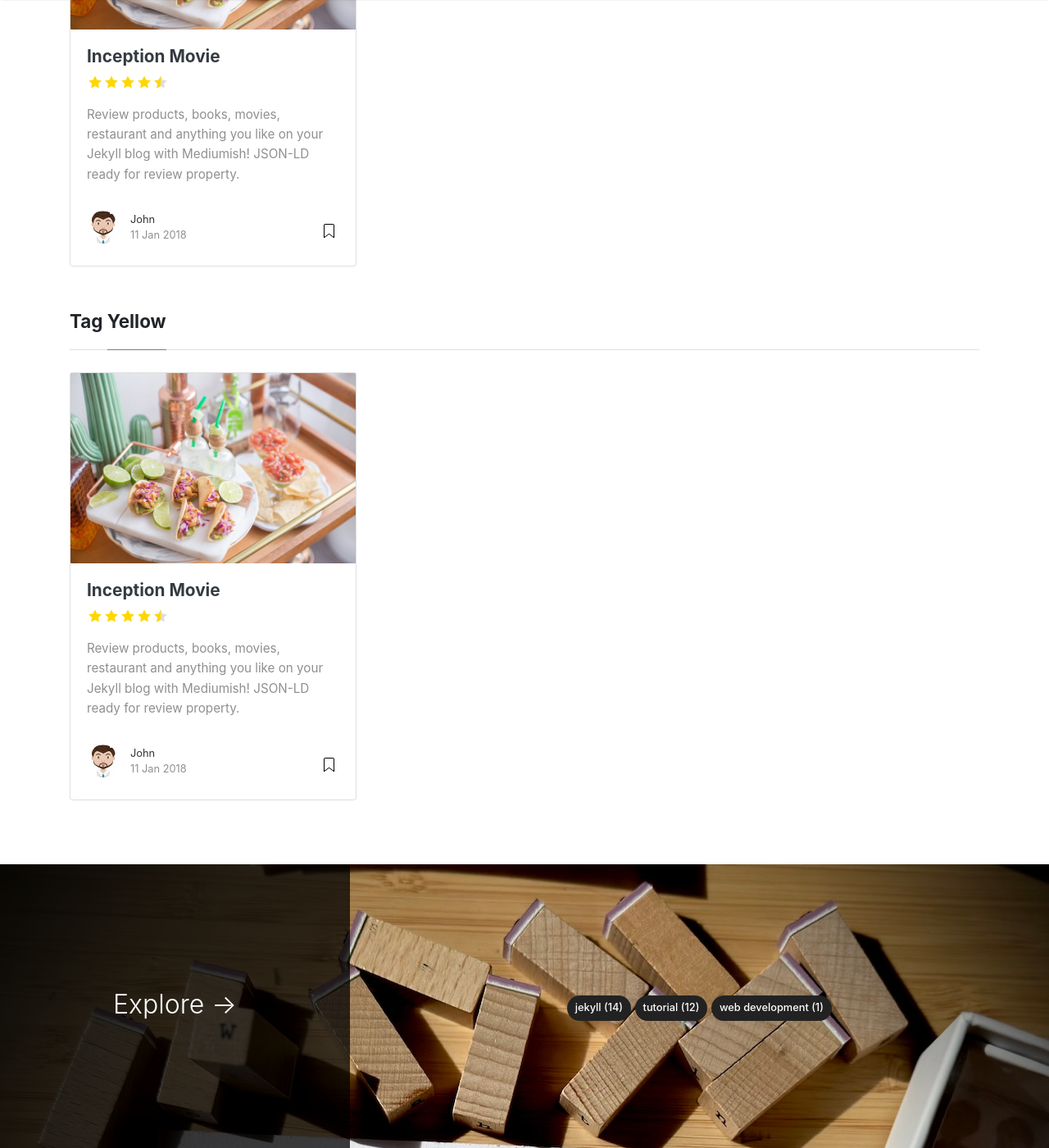
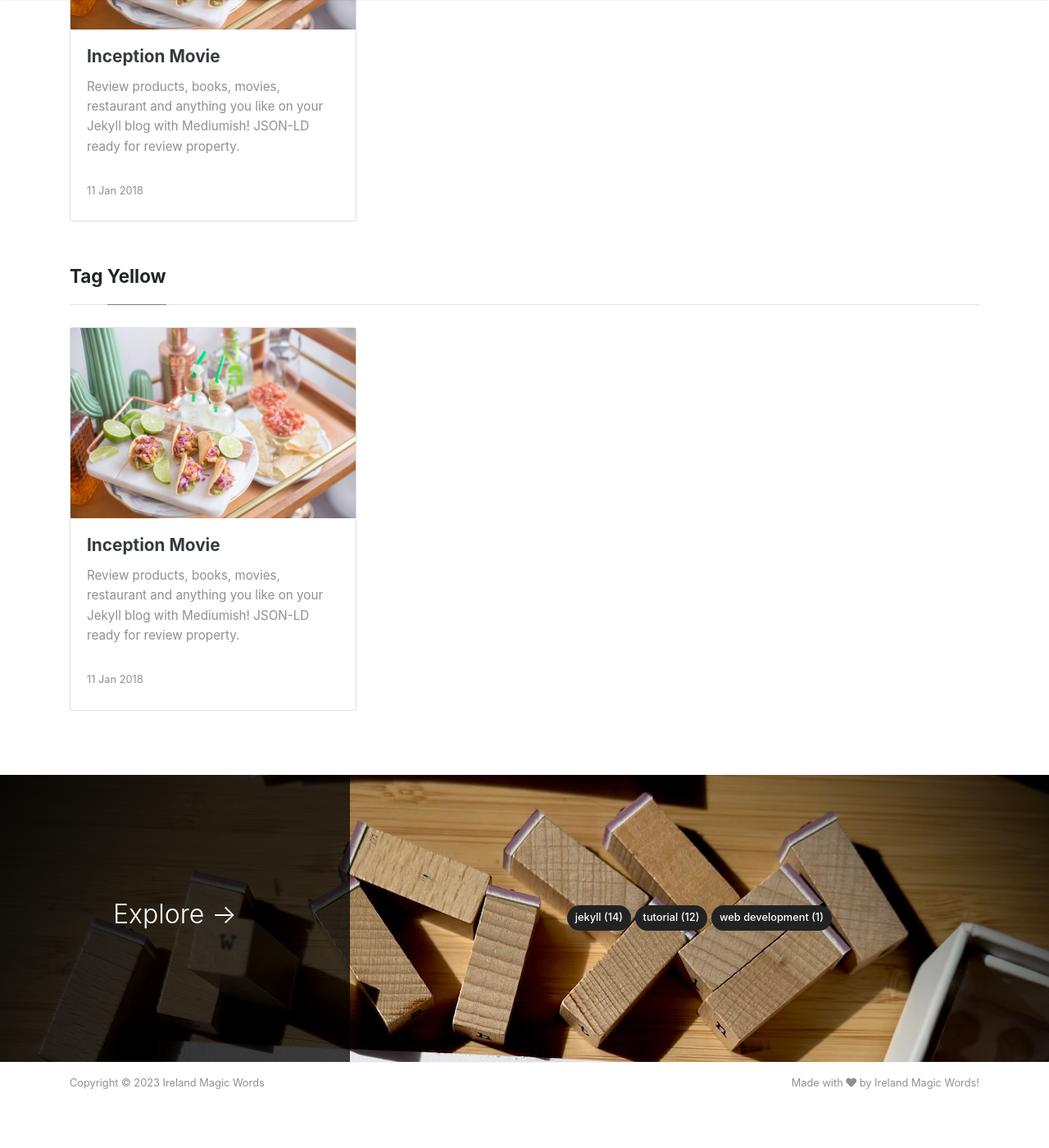
Before and after one commit to irelandmagicwords/irelandmagicwords.github.io, a Jekyll site: the page built from _pages/tags.md, in a window 1280 px wide and 1400 px high, scrolled down 465 px. Shown: the whole window at 82% size. Built offline with Jekyll 4.4.1, drawn with Linux system fonts in a browser that asks for light colours; nearby versions of some CDN libraries.

Commit message:
Update post card

```diff
--- a/_includes/postbox.html
+++ b/_includes/postbox.html
@@ -19,30 +19,13 @@
         <div class="card-body">
             <h2 class="card-title">
                 <a class="text-dark" href="{{ site.baseurl }}{{ post.url }}">{{ post.title }}</a>
-                {% if post.rating %}
-                <div class="mb-2 mt-2 font-weight-normal">
-                {% include star_rating_postbox.html %}
-                </div>
-                {% endif %}
             </h2>
             <h4 class="card-text">{{ post.excerpt | strip_html | truncatewords:30 }}</h4>
         </div>
         <div class="card-footer bg-white">
             <div class="wrapfooter">
-                {% if post.author %}
-                <span class="meta-footer-thumb">
-                {% if author.avatar %}
-                <img class="author-thumb" src="{{site.baseurl}}/{{ author.avatar }}" alt="{{ author.display_name }}">
-                {% else %}
-                <img class="author-thumb" src="https://www.gravatar.com/avatar/{{ author.gravatar }}?s=250&d=mm&r=x" alt="{{ author.display_name }}">
-                {% endif %}
-                </span>
-                <span class="author-meta">
-                <span class="post-name"><a target="_blank" href="{{ author.web }}">{{ author.display_name }}</a></span><br/>
-                {% endif %}
                 <span class="post-date">{{ post.date | date_to_string }}</span>
                 </span>
-                <span class="post-read-more"><a href="{{ site.baseurl }}{{ post.url }}" title="Read Story"><svg class="svgIcon-use" width="25" height="25" viewbox="0 0 25 25"><path d="M19 6c0-1.1-.9-2-2-2H8c-1.1 0-2 .9-2 2v14.66h.012c.01.103.045.204.12.285a.5.5 0 0 0 .706.03L12.5 16.85l5.662 4.126a.508.508 0 0 0 .708-.03.5.5 0 0 0 .118-.285H19V6zm-6.838 9.97L7 19.636V6c0-.55.45-1 1-1h9c.55 0 1 .45 1 1v13.637l-5.162-3.668a.49.49 0 0 0-.676 0z" fill-rule="evenodd"></path></svg></a></span>
                 <div class="clearfix"></div>
             </div>
         </div>
```
Also changed, not shown: _includes/featuredbox.html (+2 -18 lines).
